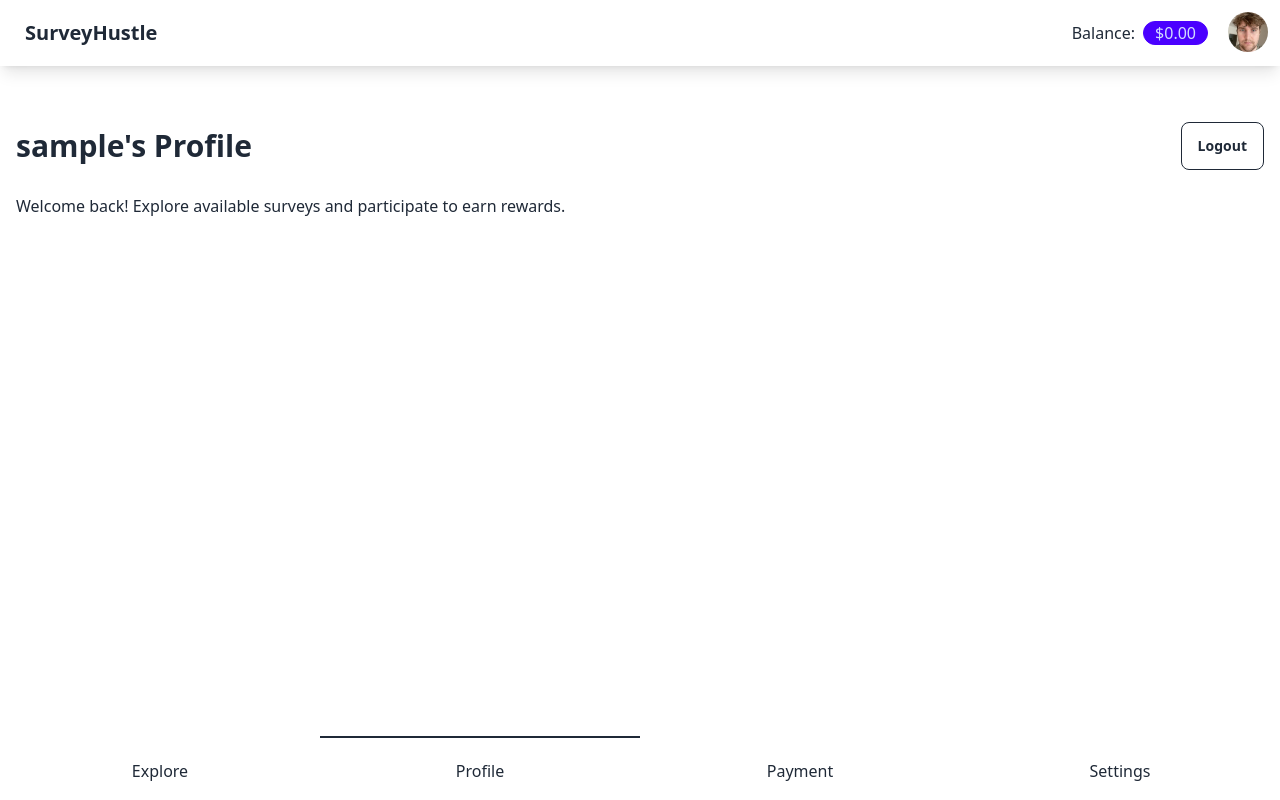
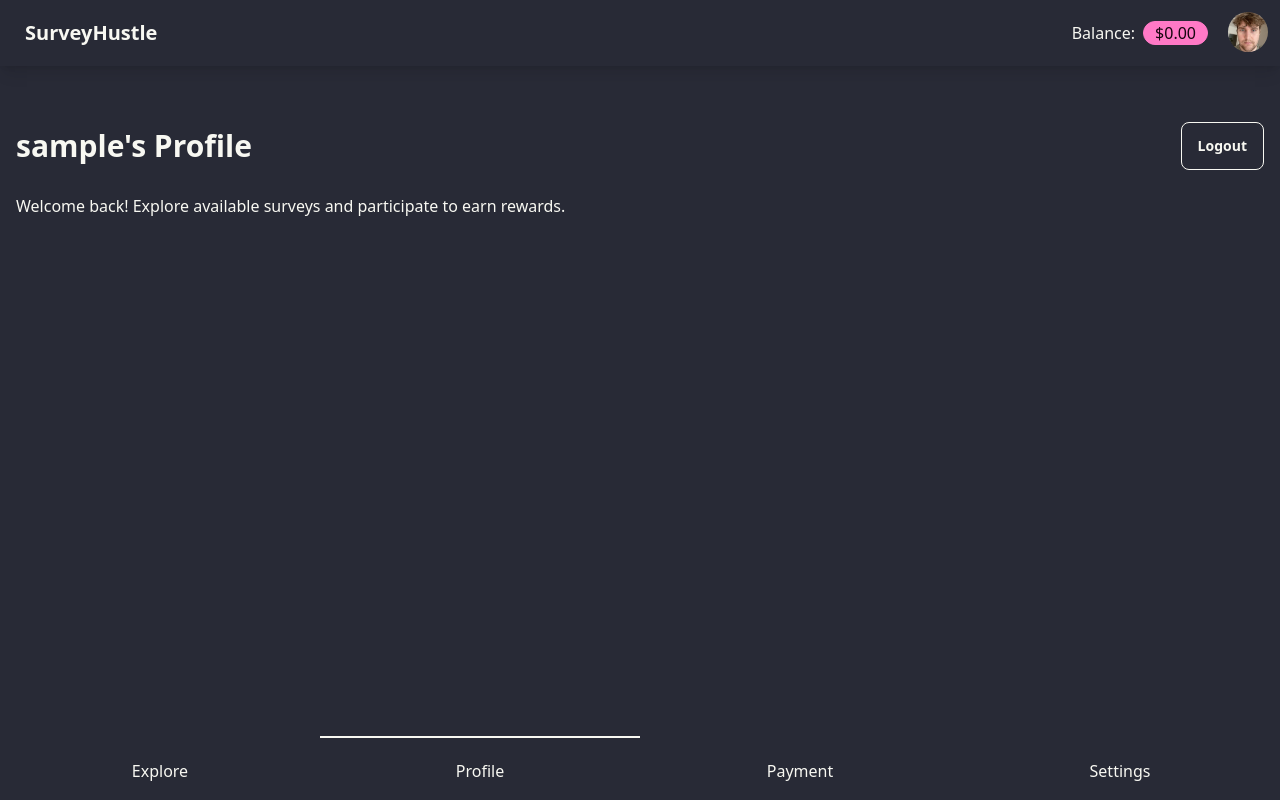
Before and after one commit to MaxCouling/SurveyHustle, a Flask app: page /profile in a window 1280 px wide. Run offline with Flask 3, Linux system fonts and the light colour scheme; the visitor is signed in with stand-in values (Sample User, id 1).

Commit message:
Making Dracula default theme

```diff
--- a/app/templates/base.html
+++ b/app/templates/base.html
@@ -29,7 +29,7 @@
     <script>
         // Load the saved theme on page load
         document.addEventListener('DOMContentLoaded', function() {
-            const savedTheme = localStorage.getItem('theme') || 'light';
+            const savedTheme = localStorage.getItem('theme') || 'dracula';
             document.documentElement.setAttribute('data-theme', savedTheme);
         });
     </script>
```
